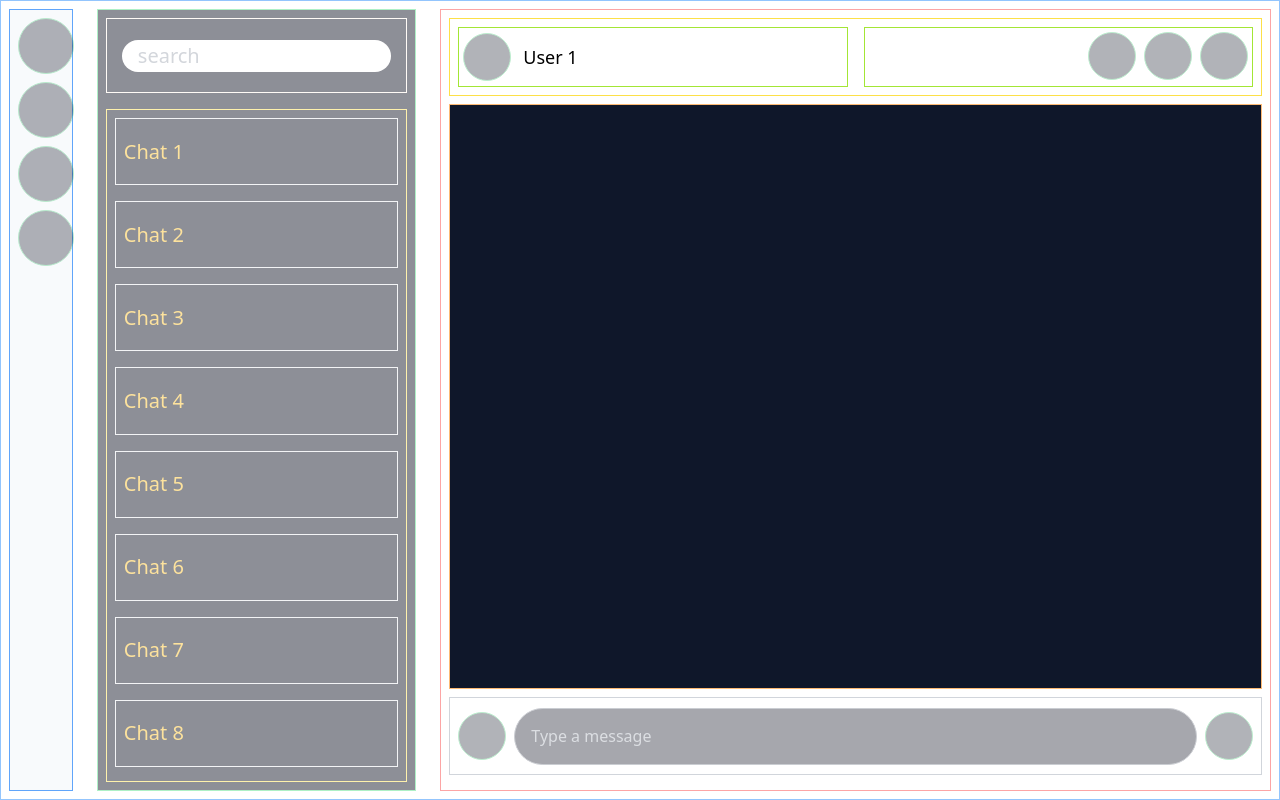
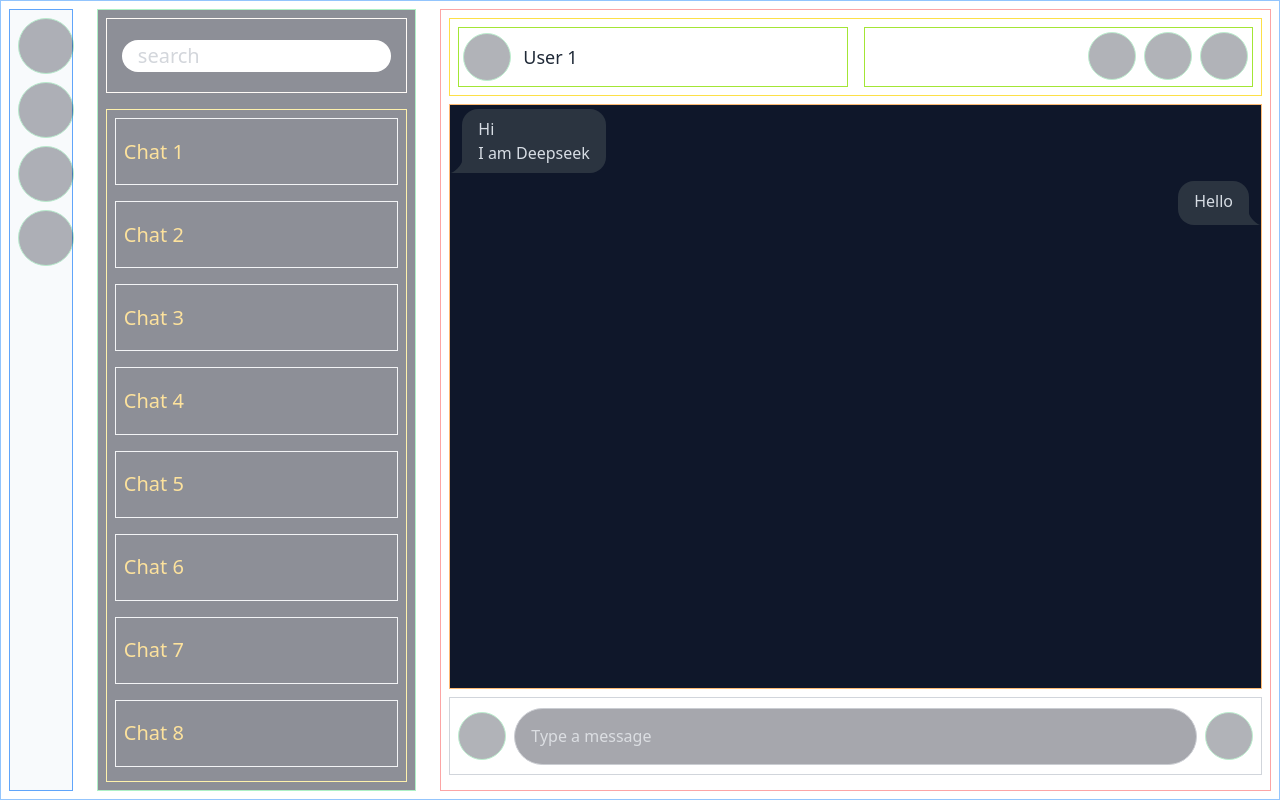
Before and after one commit to Kartikay-Garg18/Rizz, a React (Vite) app in the folder client/: page /chat in a window 1280 px wide. Built offline with nearby package versions, Linux system fonts and the light colour scheme; no server answers.

Commit message:
Implemented chat template

```diff
--- a/client/package.json
+++ b/client/package.json
@@ -14,6 +14,7 @@
     "@reduxjs/toolkit": "^2.5.0",
     "axios": "^1.7.9",
     "clsx": "^2.1.1",
+    "daisyui": "^4.12.23",
     "framer-motion": "^11.18.1",
     "gsap": "^3.12.7",
     "js-cookie": "^3.0.5",
--- a/client/src/components/Chatting.jsx
+++ b/client/src/components/Chatting.jsx
@@ -15,7 +15,18 @@ function Chatting() {
         </div>
 
       </div>
-          <div className='m-2 h-[75%] border bg-slate-900 border-orange-300'></div>
+      <div className='m-2 h-[75%] border bg-slate-900 border-orange-300'>
+        <div className='chat chat-start'>
+          <div className='chat-bubble'>
+            Hi
+            <br />
+            I am Deepseek
+          </div>
+        </div>
+        <div className='chat chat-end'>
+          <div className='chat-bubble'>Hello</div>
+        </div>
+      </div>
       <div className='m-2 flex justify-center items-center h-[10%] border border-gray-300'>
         <div className='ml-2 h-12 w-14 bg-slate-950 border border-green-500 opacity-30 rounded-full'></div>
         <input type="text" className='m-2 p-4 h-[75%] w-[98%]  bg-slate-950 opacity-35 text-red-200 border border-gray-500 rounded-full' placeholder='Type a message' />
--- a/client/tailwind.config.js
+++ b/client/tailwind.config.js
@@ -26,7 +26,7 @@ module.exports = {
       }
     },
   },
-  plugins: [addVariablesForColors],
+  plugins: [addVariablesForColors, require('daisyui')],
 };
 
 function addVariablesForColors({
```
Also changed, not shown: 1 other file (tests, documents, lock files or other folders). Lines whose indentation alone changed are shown as unchanged.
